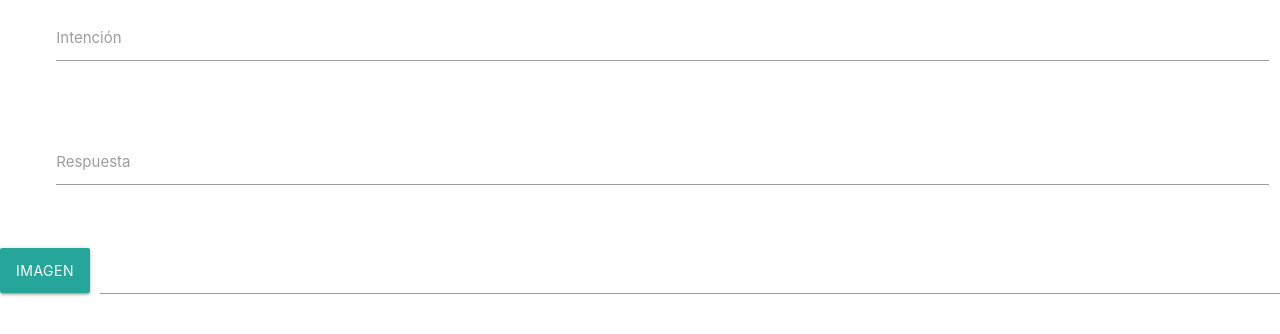
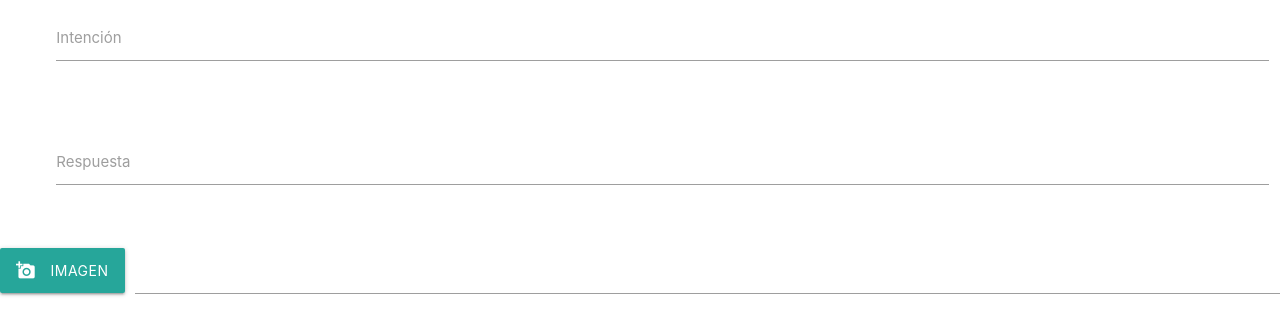
Before and after one commit to proyectopop/alberto_chatbot_admin, a website: page index.html in a window 1280 px wide. Drawn offline with nearby package versions, Linux system fonts and the light colour scheme.

Commit message:
Agregar soporte para material icons

```diff
--- a/index.html
+++ b/index.html
@@ -4,6 +4,11 @@
     <meta charset="UTF-8" />
     <meta name="viewport" content="width=device-width, initial-scale=1.0" />
     <meta http-equiv="X-UA-Compatible" content="ie=edge" />
+    <!--Import Google Icon Font-->
+    <link
+      href="https://fonts.googleapis.com/icon?family=Material+Icons"
+      rel="stylesheet"
+    />
     <!-- Compiled and minified CSS -->
     <link
       rel="stylesheet"
@@ -41,7 +46,10 @@
     <form action="#">
       <div class="file-field input-field">
         <div class="btn">
-          <span>Imagen</span>
+          <span>
+            <i class="material-icons left">add_a_photo</i>
+            Imagen
+          </span>
           <input type="file" />
         </div>
         <div class="file-path-wrapper">
@@ -51,8 +59,8 @@
     </form>
   </body>
   <script>
-    document.addEventListener("DOMContentLoaded", function() {
-      var elems = document.querySelectorAll(".autocomplete");
+    document.addEventListener('DOMContentLoaded', function() {
+      var elems = document.querySelectorAll('.autocomplete');
       var instances = M.Autocomplete.init(elems, options);
     });
   </script>
```
